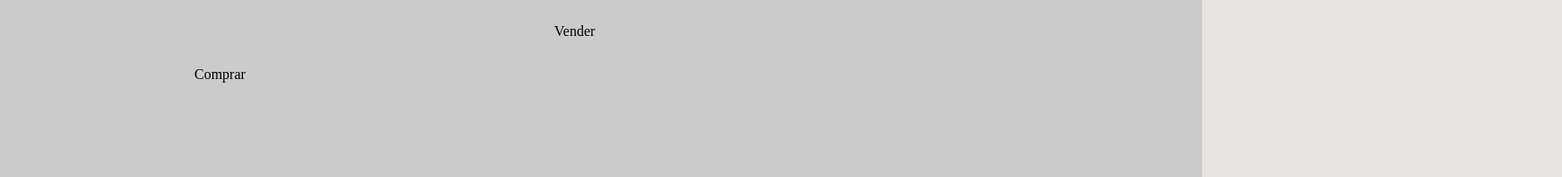
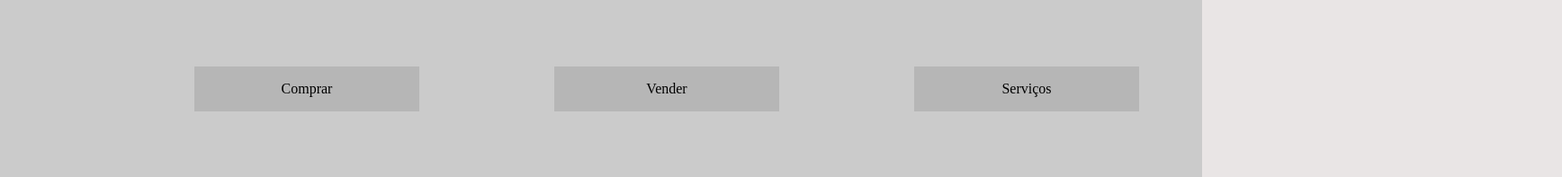
Before and after one commit to pedro-zucchi90/DW-Projeto, a plain HTML site: page teste-site.html in a window 1280 px wide. Shown: the top 197 px of the page at 90% size, 1736 px wide, since content can reach past the window. Drawn offline with Linux system fonts and the light colour scheme; a web font is replaced by a local one.

Commit message:
Update teste-site.css

```diff
--- a/teste-site.css
+++ b/teste-site.css
@@ -24,10 +24,13 @@ header {
   width: 1520px;
   height: 340px;
 }
+
 .container1 {
   display: flex;
   justify-content: space-between;
+  margin-top: 30px;
 }
+
 .container2 {
   display: flex;
   justify-content: space-between;
@@ -35,13 +38,15 @@ header {
 }
 
 .card {
-  box-shadow: 0 8px 8px 0 rgba(0, 0, 0, 0.2);
+  box-shadow: 0 8px 8px 0 rgba(0, 0, 0, 0.5);
   transition: 0.3s;
   border-radius: 5px;
   height: 100px;
   width: 70px;
-  padding: 10px; /* Adicione um espaçamento interno para o conteúdo do card */
-  margin-right: 50px; /* Define a margem à direita do card */
+  padding: 10px;
+  /* Adicione um espaçamento interno para o conteúdo do card */
+  margin-right: 50px;
+  /* Define a margem à direita do card */
 }
 
 
@@ -61,6 +66,69 @@ header {
   border-radius: 5px 5px 0 0;
 }
 
-h4{
+h4 {
   text-align: center;
 }
+
+@font-face {
+  font-family: "belgiano";
+  src: url('Belgiano\ Serif\ 2.ttf');
+}
+
+.disp {
+  font-family: "belgiano";
+}
+
+div[class*=box] {
+  height: 33.33%;
+  width: 100%;
+  display: flex;
+
+}
+
+
+.btn {
+  line-height: 50px;
+  height: 50px;
+  text-align: center;
+  width: 250px;
+  cursor: pointer;
+}
+
+.btn-three {
+  color: #000000;
+  transition: all 0.5s;
+  position: relative;
+}
+.btn-three::before {
+  content: '';
+  position: absolute;
+  top: 0;
+  left: 0;
+  width: 100%;
+  height: 100%;
+  z-index: 1;
+  background-color: rgba(0, 0, 0, 0.1);
+  transition: all 0.3s;
+}
+.btn-three:hover::before {
+  opacity: 0 ;
+  transform: scale(0.5,0.5);
+}
+.btn-three::after {
+  content: '';
+  position: absolute;
+  top: 0;
+  left: 0;
+  width: 100%;
+  height: 100%;
+  z-index: 1;
+  opacity: 0;
+  transition: all 0.3s;
+  border: 1px solid rgba(0, 0, 0, 0.1);
+  transform: scale(1.2,1.2);
+}
+.btn-three:hover::after {
+  opacity: 1;
+  transform: scale(1,1);
+}
```
